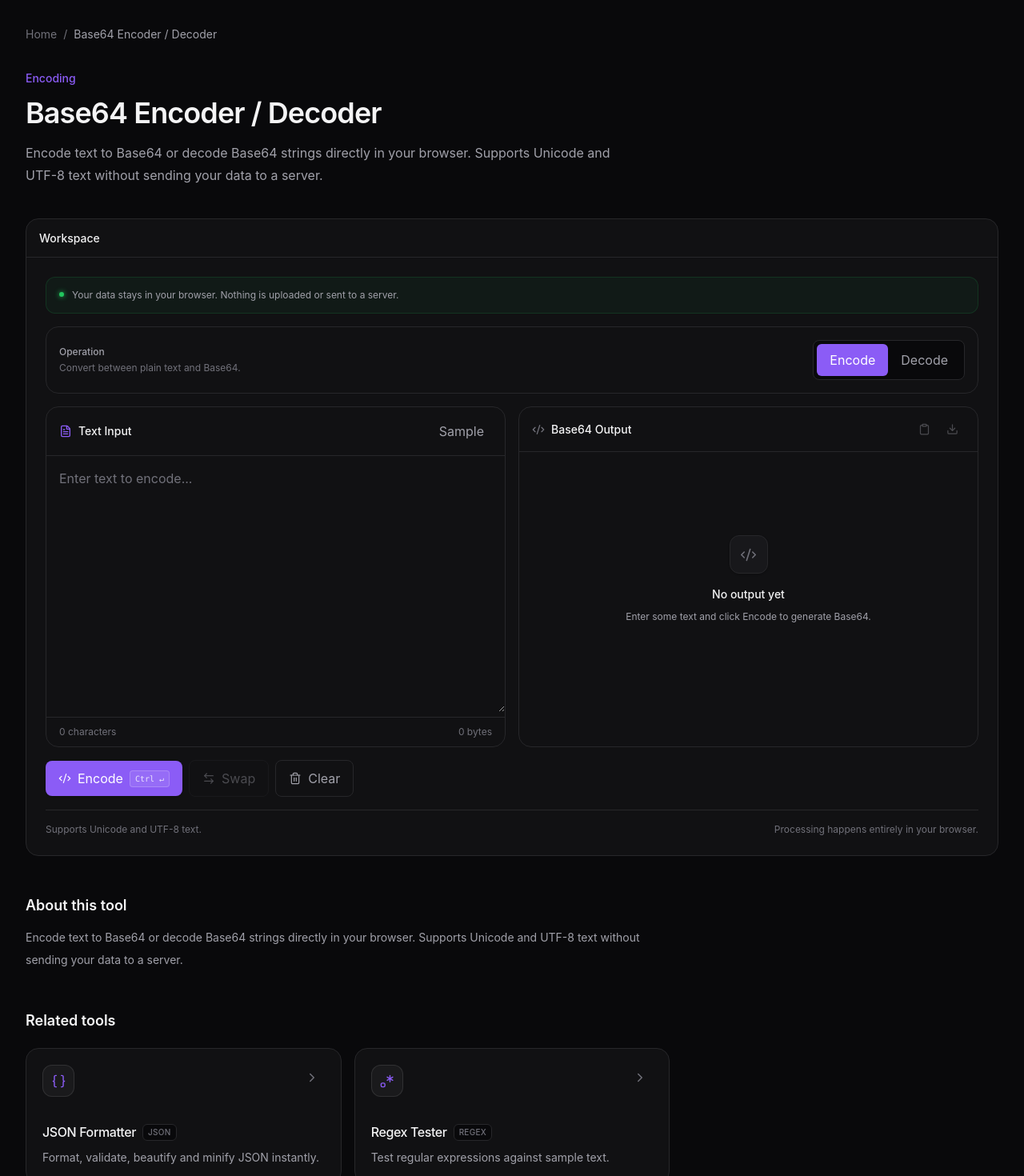
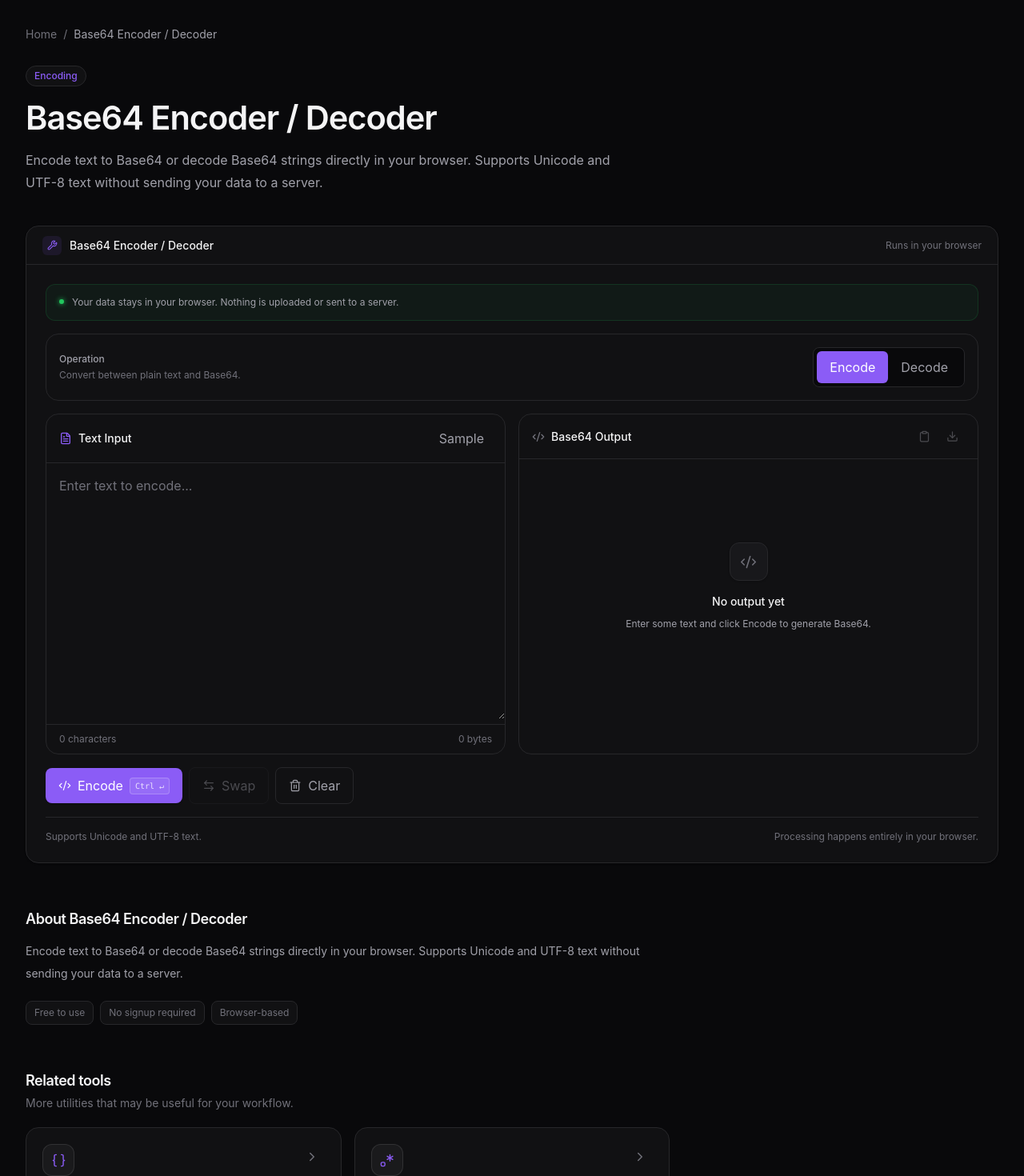
Before and after one commit to rohithviswanathan/DevToolKit, a React (Vite) app in the folder devtoolkit/: page /tools/base64 in a window 1280 px wide. Shown: the part 80-1550 px from the top of the page at 80% size. Built offline with nearby package versions, Linux system fonts and the light colour scheme; no server answers.

Commit message:
updated toolpage

```diff
--- a/devtoolkit/src/pages/ToolPage.tsx
+++ b/devtoolkit/src/pages/ToolPage.tsx
@@ -1,4 +1,4 @@
-import { ArrowLeft } from "lucide-react";
+import { ArrowLeft, Wrench } from "lucide-react";
 import { Link, useParams } from "react-router-dom";
 
 import { getToolById } from "../data/tools";
@@ -12,21 +12,39 @@ function ToolPage() {
     ? getToolById(toolId)
     : undefined;
 
+  /*
+   * ---------------------------------------------------------
+   * Tool not found
+   * ---------------------------------------------------------
+   */
+
   if (!tool) {
     return (
-      <main className="mx-auto flex min-h-[calc(100vh-4rem)] max-w-7xl items-center justify-center px-4">
-        <div className="text-center">
-          <p className="text-sm font-medium text-[var(--error)]">
-            404
+      <main className="mx-auto flex min-h-[calc(100vh-4rem)] max-w-7xl items-center justify-center px-4 py-12 sm:px-6 lg:px-8">
+        <div className="w-full max-w-md text-center">
+          <div className="mx-auto flex size-12 items-center justify-center rounded-xl border border-[var(--border)] bg-[var(--surface)]">
+            <Wrench
+              size={20}
+              className="text-[var(--subtle)]"
+            />
+          </div>
+
+          <p className="mt-5 text-xs font-semibold uppercase tracking-wider text-[var(--error)]">
+            Error 404
           </p>
 
-          <h1 className="mt-2 text-2xl font-semibold">
+          <h1 className="mt-2 text-2xl font-semibold tracking-tight text-[var(--foreground)]">
             Tool not found
           </h1>
 
+          <p className="mt-3 text-sm leading-6 text-[var(--muted)]">
+            The tool you're looking for doesn't exist or may
+            have been moved.
+          </p>
+
           <Link
             to="/"
-            className="mt-5 inline-flex items-center gap-2 text-sm text-[var(--accent)] hover:underline"
+            className="mt-6 inline-flex items-center gap-2 rounded-lg bg-[var(--accent)] px-4 py-2.5 text-sm font-medium text-white transition-colors hover:bg-[var(--accent-hover)]"
           >
             <ArrowLeft size={15} />
             Back to DevToolkit
@@ -36,73 +54,134 @@ function ToolPage() {
     );
   }
 
+  /*
+   * ---------------------------------------------------------
+   * Related tools
+   * ---------------------------------------------------------
+   */
+
   const relatedTools = tool.related
     .map((id) => getToolById(id))
     .filter(Boolean);
 
   return (
-    <main className="mx-auto max-w-7xl px-4 py-12 sm:px-6 lg:px-8">
-      {/* Breadcrumb */}
-      <div className="mb-8 flex min-w-0 items-center gap-2 overflow-hidden text-sm text-[var(--subtle)]">
+    <main className="mx-auto w-full max-w-7xl px-4 py-8 sm:px-6 sm:py-10 lg:px-8 lg:py-12">
+      {/* =====================================================
+          Breadcrumb
+      ===================================================== */}
+      <nav
+        aria-label="Breadcrumb"
+        className="mb-7 flex min-w-0 items-center gap-2 overflow-hidden text-sm"
+      >
         <Link
           to="/"
-          className="shrink-0 transition-colors hover:text-[var(--foreground)]"
+          className="shrink-0 text-[var(--subtle)] transition-colors hover:text-[var(--foreground)]"
         >
           Home
         </Link>
 
-        <span className="shrink-0">/</span>
+        <span
+          aria-hidden="true"
+          className="shrink-0 text-[var(--subtle)]"
+        >
+          /
+        </span>
 
         <span className="min-w-0 truncate text-[var(--muted)]">
           {tool.name}
         </span>
-      </div>
+      </nav>
 
-      {/* Header */}
-      <section className="max-w-3xl">
-        <span className="text-sm font-medium text-[var(--accent)]">
-          {tool.category}
-        </span>
+      {/* =====================================================
+          Header
+      ===================================================== */}
+      <header className="max-w-3xl">
+        <div className="inline-flex items-center rounded-full border border-[var(--border)] bg-[var(--surface)] px-2.5 py-1">
+          <span className="text-xs font-medium text-[var(--accent)]">
+            {tool.category}
+          </span>
+        </div>
 
-        <h1 className="mt-3 text-3xl font-semibold tracking-tight text-[var(--foreground)] sm:text-4xl">
+        <h1 className="mt-4 text-3xl font-semibold tracking-tight text-[var(--foreground)] sm:text-4xl lg:text-[2.6rem]">
           {tool.name}
         </h1>
 
-        <p className="mt-4 text-base leading-7 text-[var(--muted)]">
+        <p className="mt-4 text-sm leading-7 text-[var(--muted)] sm:text-base">
           {tool.longDescription}
         </p>
-      </section>
+      </header>
 
-      {/* Workspace */}
-      <section className="mt-10 overflow-hidden rounded-2xl border border-[var(--border)] bg-[var(--surface)]">
-        <div className="flex h-12 items-center border-b border-[var(--border)] px-4">
-          <span className="text-sm font-medium text-[var(--foreground)]">
-            Workspace
+      {/* =====================================================
+          Workspace
+      ===================================================== */}
+      <section className="mt-8 overflow-hidden rounded-2xl border border-[var(--border)] bg-[var(--surface)] shadow-sm sm:mt-10">
+        {/* Workspace header */}
+        <div className="flex min-h-12 items-center justify-between gap-4 border-b border-[var(--border)] px-4 sm:px-5">
+          <div className="flex min-w-0 items-center gap-2.5">
+            <div className="flex size-6 shrink-0 items-center justify-center rounded-md bg-[var(--accent)]/10">
+              <Wrench
+                size={13}
+                className="text-[var(--accent)]"
+              />
+            </div>
+
+            <span className="truncate text-sm font-medium text-[var(--foreground)]">
+              {tool.name}
+            </span>
+          </div>
+
+          <span className="hidden shrink-0 text-xs text-[var(--subtle)] sm:block">
+            Runs in your browser
           </span>
         </div>
 
-        <div className="p-4 sm:p-6">
+        {/* Tool */}
+        <div className="min-w-0 p-4 sm:p-6">
           <ToolRenderer toolId={tool.id} />
         </div>
       </section>
 
-      {/* About */}
-      <section className="mt-12 max-w-3xl">
-        <h2 className="text-lg font-semibold text-[var(--foreground)]">
-          About this tool
+      {/* =====================================================
+          About
+      ===================================================== */}
+      <section className="mt-12 max-w-3xl sm:mt-14">
+        <h2 className="text-lg font-semibold tracking-tight text-[var(--foreground)]">
+          About {tool.name}
         </h2>
 
         <p className="mt-3 text-sm leading-7 text-[var(--muted)]">
           {tool.longDescription}
         </p>
+
+        <div className="mt-5 flex flex-wrap gap-2">
+          <span className="rounded-lg border border-[var(--border)] bg-[var(--surface)] px-2.5 py-1.5 text-xs text-[var(--subtle)]">
+            Free to use
+          </span>
+
+          <span className="rounded-lg border border-[var(--border)] bg-[var(--surface)] px-2.5 py-1.5 text-xs text-[var(--subtle)]">
+            No signup required
+          </span>
+
+          <span className="rounded-lg border border-[var(--border)] bg-[var(--surface)] px-2.5 py-1.5 text-xs text-[var(--subtle)]">
+            Browser-based
+          </span>
+        </div>
       </section>
 
-      {/* Related */}
+      {/* =====================================================
+          Related Tools
+      ===================================================== */}
       {relatedTools.length > 0 && (
-        <section className="mt-12">
-          <h2 className="text-lg font-semibold text-[var(--foreground)]">
-            Related tools
-          </h2>
+        <section className="mt-12 sm:mt-14">
+          <div className="flex flex-col gap-1">
+            <h2 className="text-lg font-semibold tracking-tight text-[var(--foreground)]">
+              Related tools
+            </h2>
+
+            <p className="text-sm text-[var(--subtle)]">
+              More utilities that may be useful for your workflow.
+            </p>
+          </div>
 
           <div className="mt-5 grid gap-4 sm:grid-cols-2 lg:grid-cols-3">
             {relatedTools.map(
@@ -117,6 +196,19 @@ function ToolPage() {
           </div>
         </section>
       )}
+
+      {/* =====================================================
+          Bottom navigation
+      ===================================================== */}
+      <div className="mt-12 border-t border-[var(--border)] pt-6 sm:mt-14">
+        <Link
+          to="/"
+          className="inline-flex items-center gap-2 text-sm text-[var(--muted)] transition-colors hover:text-[var(--foreground)]"
+        >
+          <ArrowLeft size={15} />
+          Browse all tools
+        </Link>
+      </div>
     </main>
   );
 }
```
